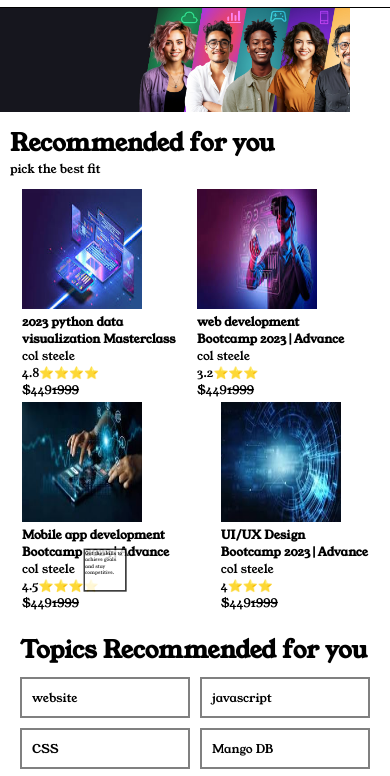
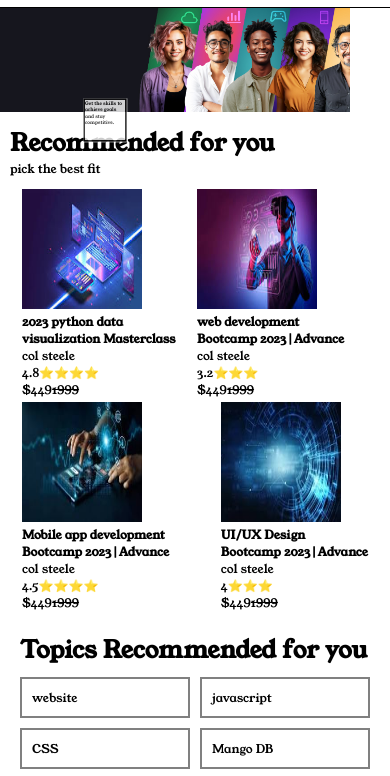
Before and after one commit to Rifaya09709/clone, a plain HTML site: page index.html in a window 390 px wide. Shown: the part 47-823 px from the top of the page. Drawn offline with Linux system fonts and the light colour scheme.

Commit message:
Add files via upload

```diff
--- a/style.css
+++ b/style.css
@@ -219,7 +219,7 @@ body{
   }
   .img{
     position: absolute;
-    bottom: 200px;
+    bottom: 650px;
     height: 50px;
     width: 50px;
     font-size: 6px;
```
